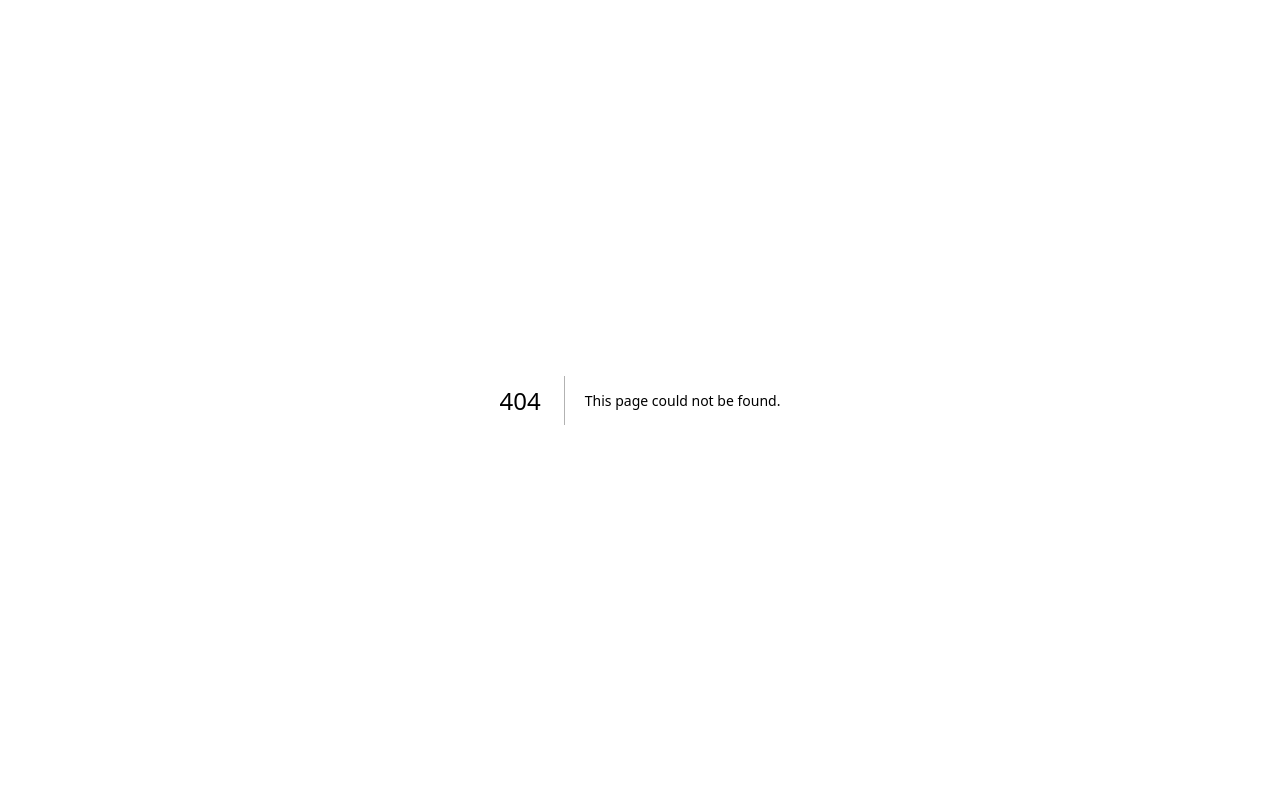
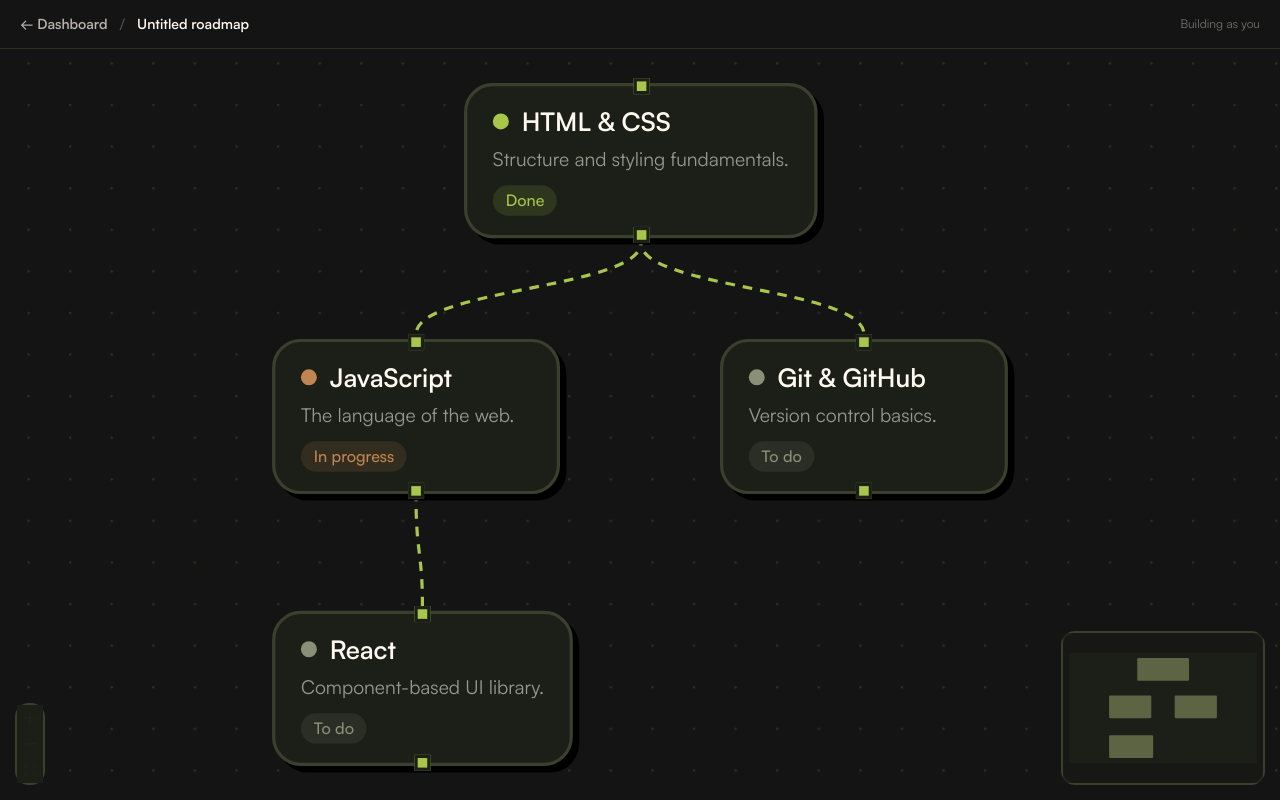
Before and after one commit to sreyashp07/MapYourRoad, a Next.js app: page /builder in a window 1280 px wide. Before the commit this address had no page. Built offline with nearby package versions, Linux system fonts and the light colour scheme; no server answers.

Commit message:
feat(canvas): phase 4a — React Flow arcade canvas, custom node/edge, /builder route

```diff
--- /dev/null
+++ b/src/app/builder/builder-client.tsx
@@ -0,0 +1,21 @@
+"use client";
+
+import dynamic from "next/dynamic";
+
+const RoadmapCanvas = dynamic(
+  () => import("@/features/canvas/roadmap-canvas").then((m) => m.RoadmapCanvas),
+  {
+    ssr: false,
+    loading: () => (
+      <div className="flex h-full w-full items-center justify-center bg-[#141414]">
+        <span className="font-display text-lg text-[#fdf9f0]/60">
+          Loading canvas…
+        </span>
+      </div>
+    ),
+  }
+);
+
+export function BuilderClient() {
+  return <RoadmapCanvas />;
+}
--- /dev/null
+++ b/src/app/builder/page.tsx
@@ -0,0 +1,34 @@
+import Link from "next/link";
+import { auth } from "@/auth";
+import { BuilderClient } from "./builder-client";
+
+export const metadata = { title: "Builder" };
+
+export default async function BuilderPage() {
+  const session = await auth();
+  const name = session?.user?.name ?? "you";
+
+  return (
+    <div className="flex h-screen flex-col bg-[#141414]">
+      <header className="flex shrink-0 items-center justify-between border-b border-[#2c3122] px-5 py-3">
+        <div className="flex items-center gap-3">
+          <Link
+            href="/dashboard"
+            className="font-display text-sm font-semibold text-[#fdf9f0]/70 hover:text-[#fdf9f0]"
+          >
+            ← Dashboard
+          </Link>
+          <span className="text-[#fdf9f0]/30">/</span>
+          <span className="font-display text-sm font-semibold text-[#fdf9f0]">
+            Untitled roadmap
+          </span>
+        </div>
+        <span className="text-xs text-[#fdf9f0]/40">Building as {name}</span>
+      </header>
+
+      <div className="min-h-0 flex-1">
+        <BuilderClient />
+      </div>
+    </div>
+  );
+}
--- a/src/app/dashboard/page.tsx
+++ b/src/app/dashboard/page.tsx
@@ -52,7 +52,7 @@
             size="lg"
             className="sb-border sb-shadow bg-olive text-cream hover:bg-olive-deep mt-6 rounded-xl"
           >
-            <Link href="/explore">Explore roadmaps</Link>
+            <Link href="/builder">Open the builder</Link>
           </Button>
         </div>
       </main>
--- a/src/app/globals.css
+++ b/src/app/globals.css
@@ -293,3 +293,10 @@
 
 /* React Flow base styles — MUST come after the tailwindcss import (Tailwind v4) */
 @import "@xyflow/react/dist/base.css";
+
+/* flowing dashed roadmap edges */
+@keyframes rf-dash {
+  to {
+    stroke-dashoffset: -11;
+  }
+}
--- a/src/auth.config.ts
+++ b/src/auth.config.ts
@@ -1,8 +1,6 @@
 import type { NextAuthConfig } from "next-auth";
 
 export default {
-  // Providers live in auth.ts (Node runtime) — the Credentials
-  // authorize() uses Mongoose + bcrypt, which can't run on the edge.
   providers: [],
   pages: {
     signIn: "/login",
@@ -10,7 +8,9 @@
   callbacks: {
     authorized({ auth, request: { nextUrl } }) {
       const isLoggedIn = !!auth?.user;
-      const isProtected = nextUrl.pathname.startsWith("/dashboard");
+      const p = nextUrl.pathname;
+      const isProtected =
+        p.startsWith("/dashboard") || p.startsWith("/builder");
       if (isProtected) return isLoggedIn;
       return true;
     },
--- /dev/null
+++ b/src/features/canvas/edges/roadmap-edge.tsx
@@ -0,0 +1,37 @@
+"use client";
+
+import { BaseEdge, getBezierPath, type EdgeProps } from "@xyflow/react";
+
+export function RoadmapEdge({
+  id,
+  sourceX,
+  sourceY,
+  targetX,
+  targetY,
+  sourcePosition,
+  targetPosition,
+  markerEnd,
+}: EdgeProps) {
+  const [edgePath] = getBezierPath({
+    sourceX,
+    sourceY,
+    sourcePosition,
+    targetX,
+    targetY,
+    targetPosition,
+  });
+
+  return (
+    <BaseEdge
+      id={id}
+      path={edgePath}
+      markerEnd={markerEnd}
+      style={{
+        stroke: "#a8c64a",
+        strokeWidth: 2,
+        strokeDasharray: "6 5",
+        animation: "rf-dash 0.6s linear infinite",
+      }}
+    />
+  );
+}
--- /dev/null
+++ b/src/features/canvas/nodes/roadmap-node.tsx
@@ -0,0 +1,72 @@
+"use client";
+
+import { memo } from "react";
+import { Handle, Position, type NodeProps } from "@xyflow/react";
+import type { RoadmapNode } from "@/types/roadmap";
+
+const STATUS_RING: Record<string, string> = {
+  todo: "#8a8f78",
+  "in-progress": "#c08552",
+  done: "#a8c64a",
+};
+
+const STATUS_LABEL: Record<string, string> = {
+  todo: "To do",
+  "in-progress": "In progress",
+  done: "Done",
+};
+
+function RoadmapNodeComponent({ data, selected }: NodeProps<RoadmapNode>) {
+  const ring = STATUS_RING[data.status] ?? STATUS_RING.todo;
+
+  return (
+    <div
+      className="group relative max-w-[240px] min-w-[180px] rounded-2xl px-4 py-3"
+      style={{
+        background: "#1c1f17",
+        border: `2px solid ${selected ? "#a8c64a" : "#3a3f2e"}`,
+        boxShadow: selected
+          ? "0 0 0 3px rgba(168,198,74,0.25), 4px 4px 0 0 #000"
+          : "4px 4px 0 0 #000",
+        transition: "border-color 0.2s, box-shadow 0.2s",
+      }}
+    >
+      <Handle
+        type="target"
+        position={Position.Top}
+        className="!h-2.5 !w-2.5 !border-2 !border-[#1c1f17] !bg-[#a8c64a]"
+      />
+
+      <div className="flex items-center gap-2">
+        <span
+          className="h-2.5 w-2.5 shrink-0 rounded-full"
+          style={{ backgroundColor: ring }}
+        />
+        <p className="font-display text-base leading-tight font-semibold text-[#fdf9f0]">
+          {data.label}
+        </p>
+      </div>
+
+      {data.description ? (
+        <p className="mt-1.5 line-clamp-2 text-xs text-[#fdf9f0]/55">
+          {data.description}
+        </p>
+      ) : null}
+
+      <span
+        className="mt-2 inline-block rounded-full px-2 py-0.5 text-[10px] font-medium"
+        style={{ backgroundColor: `${ring}22`, color: ring }}
+      >
+        {STATUS_LABEL[data.status] ?? "To do"}
+      </span>
+
+      <Handle
+        type="source"
+        position={Position.Bottom}
+        className="!h-2.5 !w-2.5 !border-2 !border-[#1c1f17] !bg-[#a8c64a]"
+      />
+    </div>
+  );
+}
+
+export const RoadmapNode = memo(RoadmapNodeComponent);
--- /dev/null
+++ b/src/features/canvas/roadmap-canvas.tsx
@@ -0,0 +1,118 @@
+"use client";
+
+import { useCallback } from "react";
+import {
+  ReactFlow,
+  Background,
+  Controls,
+  MiniMap,
+  BackgroundVariant,
+  addEdge,
+  useNodesState,
+  useEdgesState,
+  type Connection,
+} from "@xyflow/react";
+import { RoadmapNode } from "./nodes/roadmap-node";
+import { RoadmapEdge } from "./edges/roadmap-edge";
+import type {
+  RoadmapNode as RNode,
+  RoadmapEdge as REdge,
+} from "@/types/roadmap";
+
+const nodeTypes = { roadmapNode: RoadmapNode };
+const edgeTypes = { roadmapEdge: RoadmapEdge };
+
+const initialNodes: RNode[] = [
+  {
+    id: "n1",
+    type: "roadmapNode",
+    position: { x: 0, y: 0 },
+    data: {
+      label: "HTML & CSS",
+      status: "done",
+      description: "Structure and styling fundamentals.",
+    },
+  },
+  {
+    id: "n2",
+    type: "roadmapNode",
+    position: { x: -120, y: 160 },
+    data: {
+      label: "JavaScript",
+      status: "in-progress",
+      description: "The language of the web.",
+    },
+  },
+  {
+    id: "n3",
+    type: "roadmapNode",
+    position: { x: 160, y: 160 },
+    data: {
+      label: "Git & GitHub",
+      status: "todo",
+      description: "Version control basics.",
+    },
+  },
+  {
+    id: "n4",
+    type: "roadmapNode",
+    position: { x: -120, y: 330 },
+    data: {
+      label: "React",
+      status: "todo",
+      description: "Component-based UI library.",
+    },
+  },
+];
+
+const initialEdges: REdge[] = [
+  { id: "e1-2", source: "n1", target: "n2", type: "roadmapEdge" },
+  { id: "e1-3", source: "n1", target: "n3", type: "roadmapEdge" },
+  { id: "e2-4", source: "n2", target: "n4", type: "roadmapEdge" },
+];
+
+export function RoadmapCanvas() {
+  const [nodes, , onNodesChange] = useNodesState<RNode>(initialNodes);
+  const [edges, setEdges, onEdgesChange] = useEdgesState<REdge>(initialEdges);
+
+  const onConnect = useCallback(
+    (params: Connection) =>
+      setEdges((eds) => addEdge({ ...params, type: "roadmapEdge" }, eds)),
+    [setEdges]
+  );
+
+  return (
+    <div className="h-full w-full" style={{ background: "#141414" }}>
+      <ReactFlow
+        nodes={nodes}
+        edges={edges}
+        onNodesChange={onNodesChange}
+        onEdgesChange={onEdgesChange}
+        onConnect={onConnect}
+        nodeTypes={nodeTypes}
+        edgeTypes={edgeTypes}
+        fitView
+        proOptions={{ hideAttribution: true }}
+        defaultEdgeOptions={{ type: "roadmapEdge" }}
+      >
+        <Background
+          variant={BackgroundVariant.Dots}
+          gap={26}
+          size={1.5}
+          color="#2c3122"
+        />
+        <Controls
+          className="!rounded-xl !border-2 !border-[#3a3f2e] !bg-[#1c1f17] [&_button]:!border-[#3a3f2e] [&_button]:!bg-[#1c1f17] [&_button]:!fill-[#fdf9f0] [&_button:hover]:!bg-[#2c3122]"
+          showInteractive={false}
+        />
+        <MiniMap
+          pannable
+          zoomable
+          maskColor="rgba(20,20,20,0.6)"
+          nodeColor="#5c6444"
+          className="!rounded-xl !border-2 !border-[#3a3f2e] !bg-[#1c1f17]"
+        />
+      </ReactFlow>
+    </div>
+  );
+}
--- a/src/proxy.ts
+++ b/src/proxy.ts
@@ -2,12 +2,13 @@
 import { NextResponse } from "next/server";
 import authConfig from "@/auth.config";
 
-// Next.js 16: file is "proxy" and the export must be a function named "proxy".
 const { auth } = NextAuth(authConfig);
 
 export const proxy = auth((req) => {
   const isLoggedIn = !!req.auth;
-  const isProtected = req.nextUrl.pathname.startsWith("/dashboard");
+  const path = req.nextUrl.pathname;
+  const isProtected =
+    path.startsWith("/dashboard") || path.startsWith("/builder");
 
   if (isProtected && !isLoggedIn) {
     return NextResponse.redirect(new URL("/login", req.nextUrl.origin));
@@ -16,5 +17,5 @@
 });
 
 export const config = {
-  matcher: ["/dashboard/:path*"],
+  matcher: ["/dashboard/:path*", "/builder/:path*"],
 };
--- /dev/null
+++ b/src/types/roadmap.ts
@@ -0,0 +1,13 @@
+import type { Node, Edge } from "@xyflow/react";
+
+export type NodeStatus = "todo" | "in-progress" | "done";
+
+export interface RoadmapNodeData {
+  label: string;
+  description?: string;
+  status: NodeStatus;
+  [key: string]: unknown;
+}
+
+export type RoadmapNode = Node<RoadmapNodeData, "roadmapNode">;
+export type RoadmapEdge = Edge;
```
